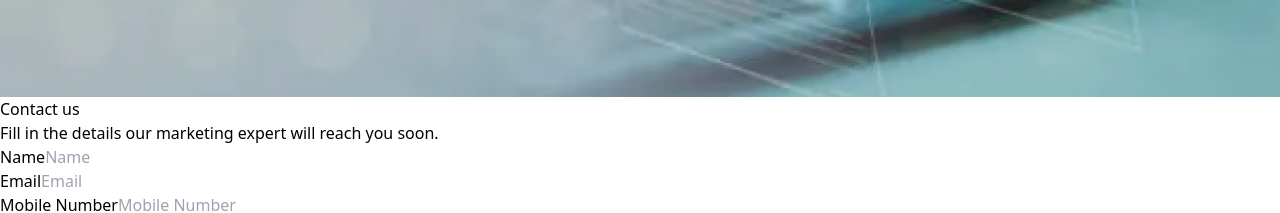
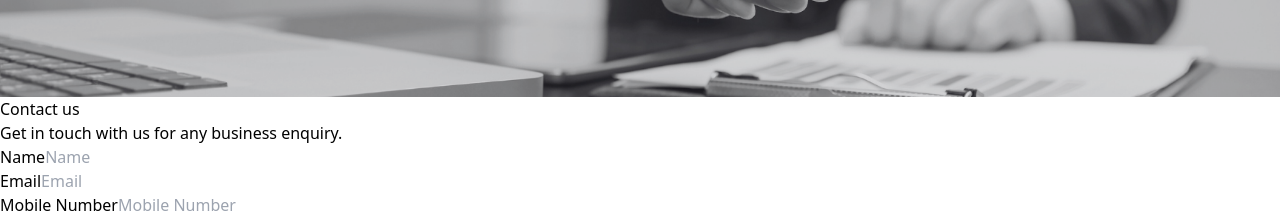
Before and after one commit to HudbilAgency/Jef-Techno, a React (Vite) app: page / in a window 1280 px wide. Shown: the part 8440-8653 px from the top of the page. Built offline with nearby package versions, Linux system fonts and the light colour scheme.

Commit message:
ContactUs Updated

```diff
--- a/src/Pages/Home.jsx
+++ b/src/Pages/Home.jsx
@@ -221,7 +221,7 @@ function Home() {
 
     {/*  Founder's Message Section   */}
 
-        <section>
+     <section>
 
           <main className="flex overflow-hidden flex-col font-bold text-white bg-white bg-opacity-50">
             <section className="flex relative flex-col justify-center items-start px-20 py-16 w-full min-h-[858px] max-md:px-5 max-md:max-w-full">
@@ -243,6 +243,7 @@ function Home() {
           </main>
 
           </section>
+
 
 
   {/*  Blog's Section  */}
@@ -284,8 +285,8 @@ function Home() {
           <h1 className="text-5xl font-semibold text-red-700 uppercase tracking-[2px] max-md:text-4xl">
             Contact us
           </h1>
-          <p className="self-stretch mt-4 text-lg font-normal leading-none text-neutral-900 max-md:max-w-full">
-            Fill in the details our marketing expert will reach you soon.
+          <p className="self-stretch mt-4 text-lg font-normal leading-none text-white max-md:max-w-full">
+          Get in touch with us for any business enquiry.
           </p>
           <form className="w-full mt-12 max-md:mt-10">
             {inputFields.map((field, index) => (
```
Also changed, not shown: public/HomePageImg/ContactUsMainImg.png, public/HomePageImg/FoundersMsg.png (added).
